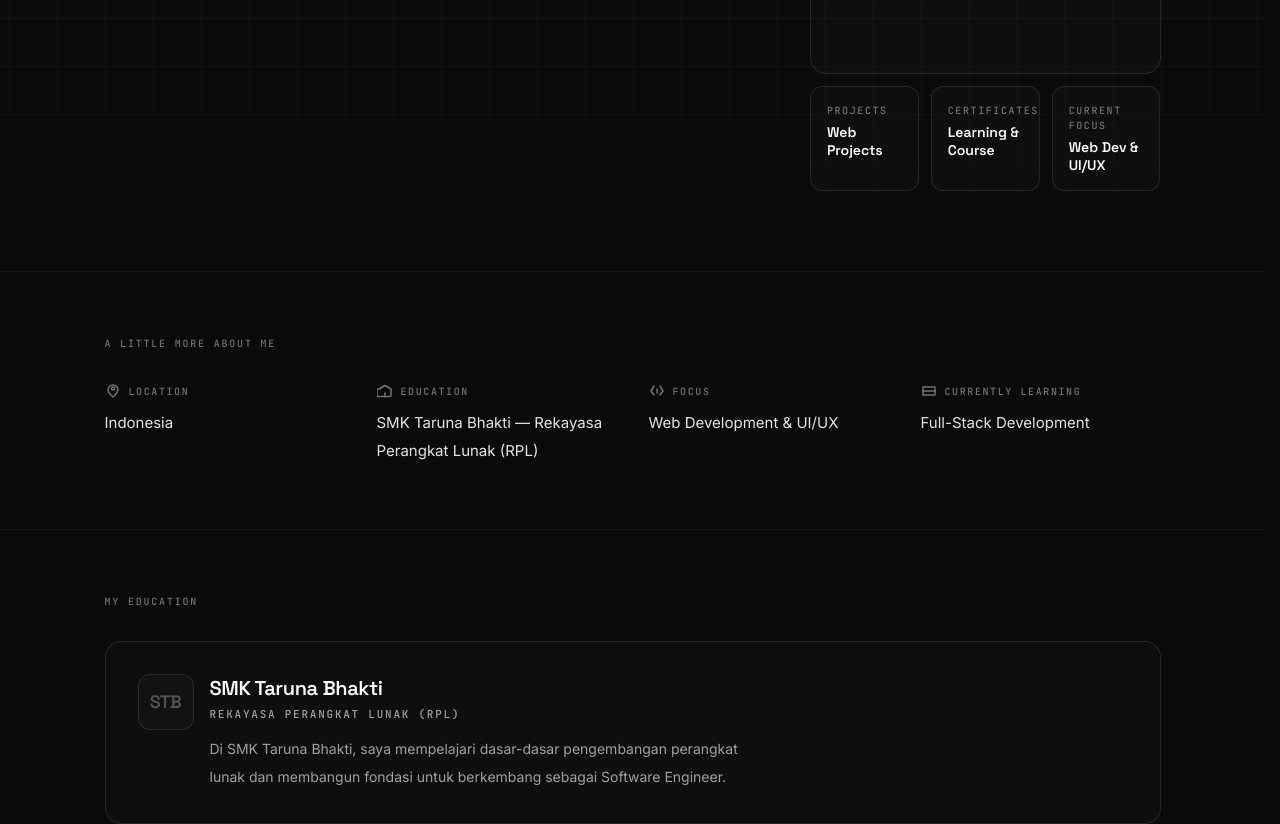
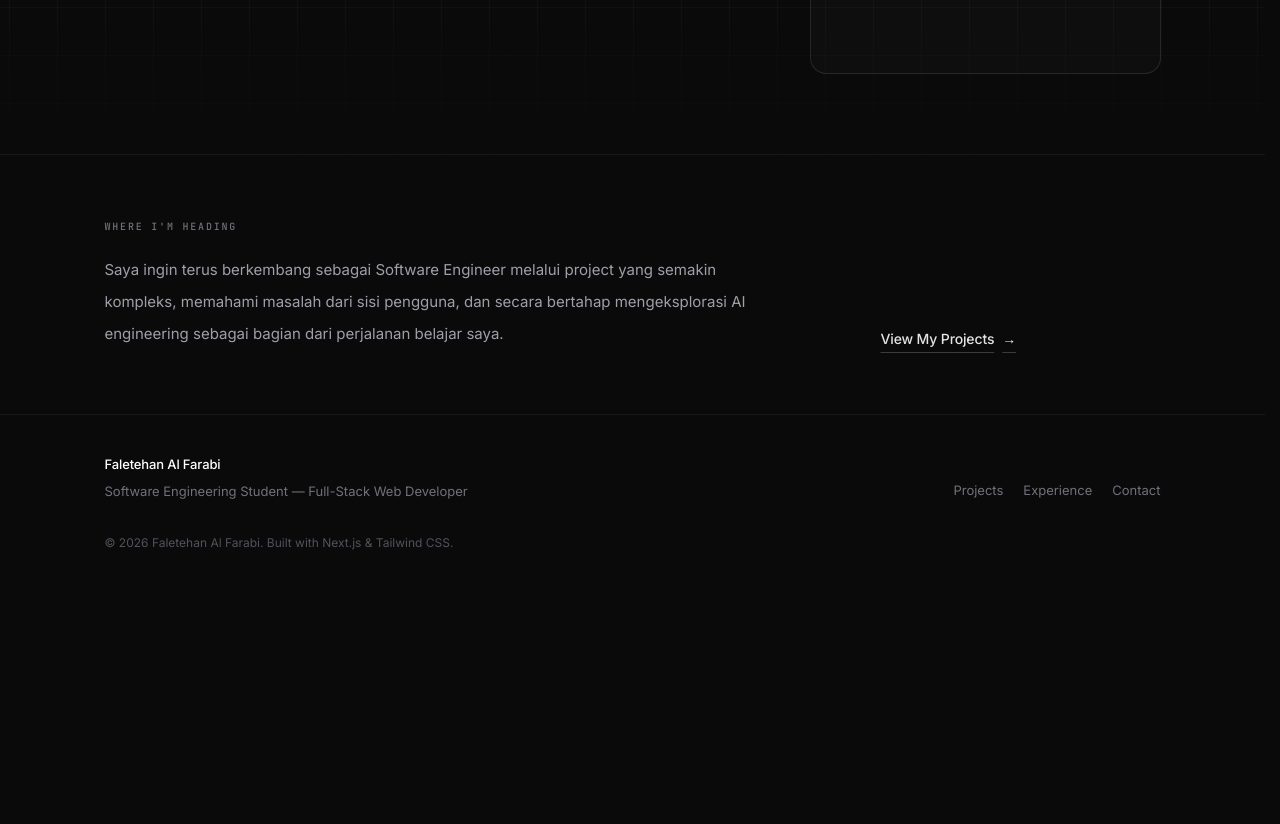
Before and after one commit to FaletehanAlF/portofolio-next, a Next.js app: page /about in a window 1280 px wide. Shown: the part 500-1324 px from the top of the page. After the commit the page ends 1093 px from the top, so only its background shows below. Built offline with nearby package versions, Linux system fonts and the light colour scheme.

Commit message:
update code

```diff
--- a/app/about/page.js
+++ b/app/about/page.js
@@ -23,48 +23,6 @@ const mono = JetBrains_Mono({
   display: 'swap',
 });
 
-const INFO_ITEMS = [
-  {
-    label: 'Location',
-    value: 'Indonesia',
-    icon: (
-      <svg width="16" height="16" viewBox="0 0 16 16" fill="none" stroke="#71717a" strokeWidth="1.5" strokeLinecap="round" strokeLinejoin="round">
-        <path d="M8 14s-5-4.5-5-7a5 5 0 1110 0c0 2.5-5 7-5 7z" />
-        <circle cx="8" cy="5.5" r="1.5" />
-      </svg>
-    ),
-  },
-  {
-    label: 'Education',
-    value: 'SMK Taruna Bhakti — Rekayasa Perangkat Lunak (RPL)',
-    icon: (
-      <svg width="16" height="16" viewBox="0 0 16 16" fill="none" stroke="#71717a" strokeWidth="1.5" strokeLinecap="round" strokeLinejoin="round">
-        <path d="M2 6l6-3.5L14 6v6.5a1 1 0 01-1 1h-12a1 1 0 01-1-1V6z" />
-        <path d="M8 14v-4" />
-      </svg>
-    ),
-  },
-  {
-    label: 'Focus',
-    value: 'Web Development & UI/UX',
-    icon: (
-      <svg width="16" height="16" viewBox="0 0 16 16" fill="none" stroke="#71717a" strokeWidth="1.5" strokeLinecap="round" strokeLinejoin="round">
-        <path d="M5 3l-3 5 3 4M11 3l3 5-3 4M8 6v4" />
-      </svg>
-    ),
-  },
-  {
-    label: 'Currently learning',
-    value: 'Full-Stack Development',
-    icon: (
-      <svg width="16" height="16" viewBox="0 0 16 16" fill="none" stroke="#71717a" strokeWidth="1.5" strokeLinecap="round" strokeLinejoin="round">
-        <path d="M2 4h12v8H2V4z" />
-        <path d="M2 8h12" />
-      </svg>
-    ),
-  },
-];
-
 export const metadata = {
   title: 'About',
   description:
@@ -88,9 +46,8 @@ export default function AboutPage() {
               {/* Left */}
               <Reveal>
                 <p
-                  className={`${mono.className} flex items-center gap-2.5 text-[11px] font-medium uppercase tracking-[0.18em] text-zinc-500`}
+                  className={`${mono.className} text-[11px] font-medium uppercase tracking-[0.18em] text-zinc-500`}
                 >
-                  <span aria-hidden="true" className="inline-block h-px w-6 bg-[#22d3ee]" />
                   About Me
                 </p>
                 <h1
@@ -113,127 +70,14 @@ export default function AboutPage() {
 
               {/* Right */}
               <Reveal delay={80} className="mt-6 lg:mt-0">
-                <div className="flex flex-col gap-3">
-                  {/* Profile area — no fake image. Empty container maintains layout for when real image is added. */}
-                  <div className="aspect-[4/5] w-full rounded-2xl border border-white/10 bg-white/[0.02]" />
-
-                  {/* Metric cards */}
-                  <div className="grid grid-cols-3 gap-3">
-                    <div className="rounded-xl border border-white/10 bg-white/[0.02] px-4 py-4">
-                      <p
-                        className={`${mono.className} text-[10px] font-medium uppercase tracking-[0.16em] text-zinc-500`}
-                      >
-                        Projects
-                      </p>
-                      <p
-                        className={`${display.className} mt-1.5 text-[14px] font-semibold leading-tight text-white`}
-                      >
-                        Web Projects
-                      </p>
-                    </div>
-                    <div className="rounded-xl border border-white/10 bg-white/[0.02] px-4 py-4">
-                      <p
-                        className={`${mono.className} text-[10px] font-medium uppercase tracking-[0.16em] text-zinc-500`}
-                      >
-                        Certificates
-                      </p>
-                      <p
-                        className={`${display.className} mt-1.5 text-[14px] font-semibold leading-tight text-white`}
-                      >
-                        Learning &amp; Course
-                      </p>
-                    </div>
-                    <div className="rounded-xl border border-white/10 bg-white/[0.02] px-4 py-4">
-                      <p
-                        className={`${mono.className} text-[10px] font-medium uppercase tracking-[0.16em] text-zinc-500`}
-                      >
-                        Current Focus
-                      </p>
-                      <p
-                        className={`${display.className} mt-1.5 text-[14px] font-semibold leading-tight text-white`}
-                      >
-                        Web Dev &amp; UI/UX
-                      </p>
-                    </div>
-                  </div>
-                </div>
+                {/* Profile area — no fake image. Empty container maintains layout for when real image is added. */}
+                <div className="aspect-[4/5] w-full rounded-2xl border border-white/10 bg-white/[0.02]" />
               </Reveal>
             </div>
           </div>
         </section>
 
-        {/* 2 — A Little More About Me */}
-        <section aria-label="A little more about me" className="border-t border-white/[0.06]">
-          <div className="mx-auto max-w-[1120px] px-6 py-14 sm:px-8 sm:py-16">
-            <Reveal>
-              <p
-                className={`${mono.className} text-[10px] font-medium uppercase tracking-[0.18em] text-zinc-500`}
-              >
-                A Little More About Me
-              </p>
-            </Reveal>
-
-            <div className="mt-8 grid gap-8 sm:grid-cols-2 lg:grid-cols-4">
-              {INFO_ITEMS.map((item) => (
-                <Reveal key={item.label} delay={60}>
-                  <div>
-                    <div className="flex items-center gap-2">
-                      <span className="flex-shrink-0 text-zinc-400">{item.icon}</span>
-                      <p
-                        className={`${mono.className} text-[10px] font-medium uppercase tracking-[0.16em] text-zinc-500`}
-                      >
-                        {item.label}
-                      </p>
-                    </div>
-                    <p className="mt-2.5 text-[15px] leading-7 text-zinc-200">{item.value}</p>
-                  </div>
-                </Reveal>
-              ))}
-            </div>
-          </div>
-        </section>
-
-        {/* 3 — Education Highlight */}
-        <section aria-label="Education" className="border-t border-white/[0.06]">
-          <div className="mx-auto max-w-[1120px] px-6 py-14 sm:px-8 sm:py-16">
-            <Reveal>
-              <p
-                className={`${mono.className} text-[10px] font-medium uppercase tracking-[0.18em] text-zinc-500`}
-              >
-                My Education
-              </p>
-            </Reveal>
-
-            <div className="mt-8 flex flex-col gap-4 rounded-2xl border border-white/10 bg-white/[0.02] p-6 sm:flex-row sm:items-start sm:p-8">
-              {/* Logo — only if real asset exists. Currently no logo available, so text placeholder. */}
-              <div className="flex h-14 w-14 flex-shrink-0 items-center justify-center rounded-xl border border-white/10 bg-white/[0.02]">
-                <span
-                  className={`${display.className} text-lg font-semibold tracking-tight text-zinc-600`}
-                >
-                  STB
-                </span>
-              </div>
-              <div>
-                <h3
-                  className={`${display.className} text-[20px] font-semibold leading-7 tracking-[-0.02em] text-white`}
-                >
-                  SMK Taruna Bhakti
-                </h3>
-                <p
-                  className={`${mono.className} mt-1 text-[11px] font-medium uppercase tracking-[0.16em] text-zinc-400`}
-                >
-                  Rekayasa Perangkat Lunak (RPL)
-                </p>
-                <p className="mt-3 max-w-[560px] text-[14px] leading-7 text-zinc-400">
-                  Di SMK Taruna Bhakti, saya mempelajari dasar-dasar pengembangan perangkat lunak
-                  dan membangun fondasi untuk berkembang sebagai Software Engineer.
-                </p>
-              </div>
-            </div>
-          </div>
-        </section>
-
-        {/* 4 — Where I'm Heading */}
+        {/* 2 — Where I'm Heading */}
         <section aria-label="Where I'm heading" className="border-t border-white/[0.06]">
           <div className="mx-auto max-w-[1120px] px-6 py-14 sm:px-8 sm:py-16">
             <div className="grid items-end gap-8 lg:grid-cols-[minmax(0,1fr)_minmax(0,280px)]">
```
